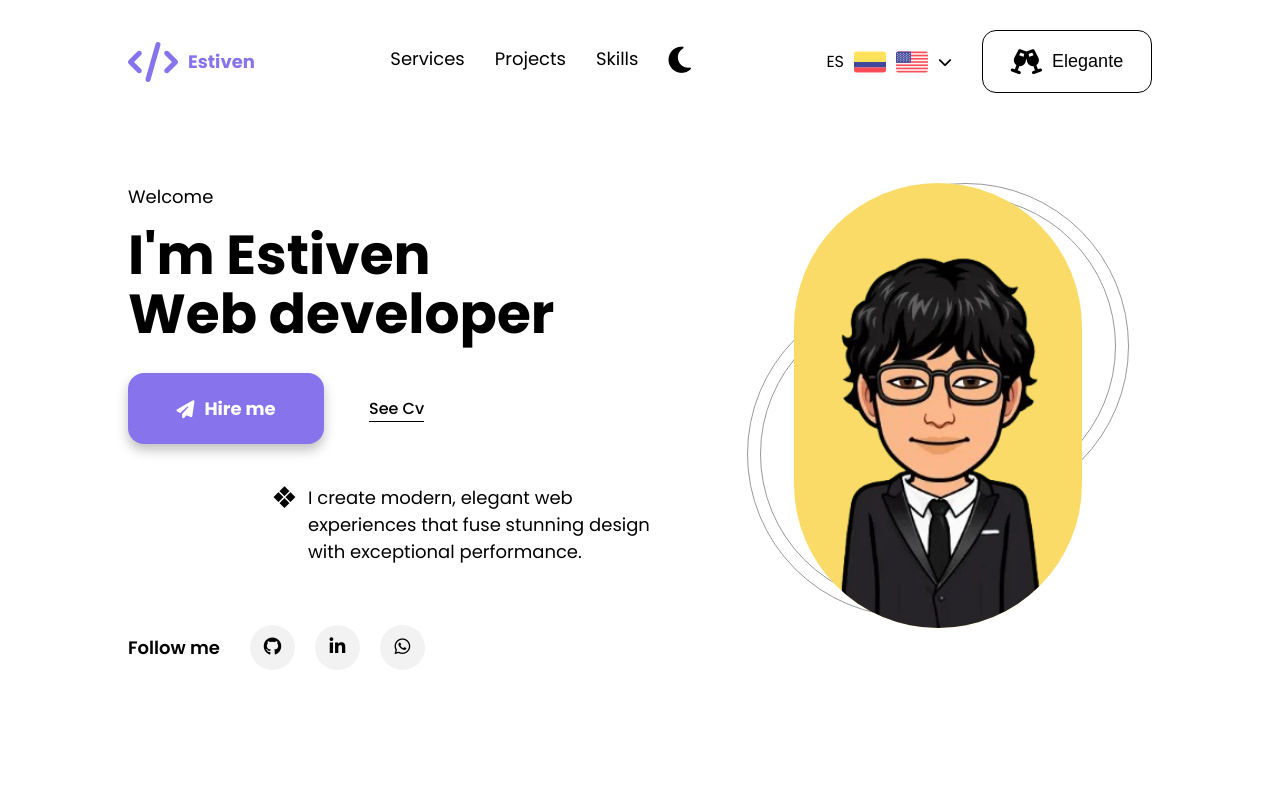
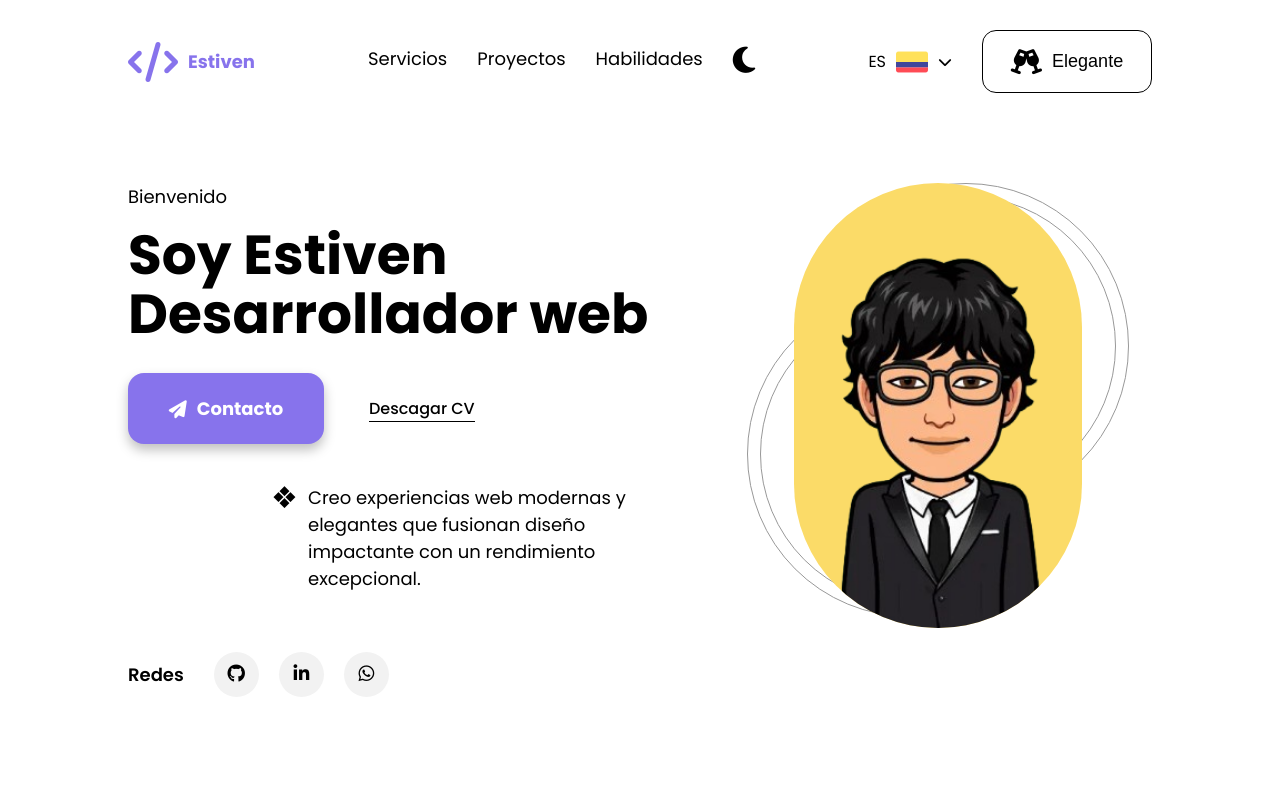
Before and after one commit to EstivennGarcia19/Portafolio-web, a React (Create React App) app: page / in a window 1280 px wide. Shown: the top 800 px of the page. Built offline with nearby package versions, Linux system fonts and the light colour scheme.

Commit message:
Toggle Button para el idioma listo, avatar de mewing listo

```diff
--- a/src/components/Hero.jsx
+++ b/src/components/Hero.jsx
@@ -59,7 +59,7 @@ function Hero() {
           <aside className='decoration-cicle-one'><div className="circle"></div></aside>
           <aside className='decoration-cicle-two'><div className="circle"></div></aside>
           <div className='container-sexy-photo' data-aos="zoom-in">
-            <img src={modeSelected ? '/media/me2.png' : '/media/me-avatar.png'} alt="Foto del sexi programador" loading='lazy' />
+            <img src={modeSelected ? '/media/me-avatar-mewing2.png' : '/media/me-avatar.png'} alt="Foto del sexi programador" loading='lazy' />
           </div>
         </article>
       </div>
--- /dev/null
+++ b/src/components/LanguageToggle.jsx
@@ -0,0 +1,29 @@
+import React, { useState } from 'react'
+import i18next from 'i18next';
+
+function LanguageToggle() {
+
+    const [currentLang, setCurrentLang] = useState("es")
+
+    const handleChangeLanguage = () => {
+
+        const newLang = currentLang === 'es' ? 'en' : 'es';
+
+        i18next.changeLanguage(newLang)
+        setCurrentLang(newLang);
+
+    }
+
+    return (
+        <div className="change-language">
+            <p>{currentLang === 'es' ? 'ES' : 'EN'}</p>
+            {/* <img src="media/lang-esp.png" onClick={handleChangeLanguage} alt="" /> */}
+            <img src={currentLang === 'es' ? 'media/lang-esp.png' : 'media/lang-eng.png'} onClick={handleChangeLanguage} alt="" />
+
+            {/* <i class="fa-solid fa-chevron-down"></i> */}
+            <i className={currentLang === 'es' ? 'fa-solid fa-chevron-down' : 'fa-solid fa-chevron-up'}></i>
+        </div>
+    )
+}
+
+export default LanguageToggle
--- a/src/components/MobileNavBar.jsx
+++ b/src/components/MobileNavBar.jsx
@@ -24,9 +24,7 @@ export default function MobileNavBar() {
                 <li className='option'>
                     <a href='#skills'>{t("navBar.skills")}</a>
                 </li>
-                <li className='dark-light-mode'>
-                    <DarkTheme />
-                </li>
+
             </ul>
             <div className="change-mode-mobile">
                 <DarkTheme />
--- a/src/components/Navbar.jsx
+++ b/src/components/Navbar.jsx
@@ -5,6 +5,7 @@ import { useMode } from '../Context/ModeContext';
 import { useMobileNav } from '../Context/MobileNavContext';
 import i18next from 'i18next';
 import { useTranslation } from 'react-i18next';
+import LanguageToggle from './LanguageToggle';
 
 function Navbar() {
 
@@ -13,11 +14,7 @@ function Navbar() {
 
     const [t, i18n] = useTranslation("global");
 
-    const handleChangeLanguage = (lang = String) => {
 
-        i18next.changeLanguage(lang)
-
-    }
 
 
     return (
@@ -43,12 +40,7 @@ function Navbar() {
                 </ul>
                 <article className='change-mode'>
 
-                    <div className="change-language">
-                        <p>ES</p>
-                        <img src="media/lang-esp.png" onClick={() => handleChangeLanguage("es")} alt="" />
-                        <img src="media/lang-eng.png" onClick={() => handleChangeLanguage("en")} alt="" />
-                        <i class="fa-solid fa-chevron-down"></i>
-                    </div>
+                    <LanguageToggle></LanguageToggle>
 
                     <button onClick={changeMode}>
                         {/* <i className="fa-solid fa-wine-glass"></i> */}
--- a/src/index.css
+++ b/src/index.css
@@ -128,6 +128,11 @@ code {
   display: flex;
   align-items: center;
   gap: 10px;
+}
+
+.navBar .change-mode .change-language img {
+  cursor: pointer;
+  transition: opacity 0.5s ease-in-out;
 }
 
 .navBar .change-mode .change-language i {
--- a/src/index.js
+++ b/src/index.js
@@ -14,7 +14,7 @@ import { I18nextProvider } from 'react-i18next';
 
 i18next.init({
   interpolation: { escapeValue: false },
-  lng: "en",
+  lng: "es",
   resources: {
     en: {
       global: global_en
```
Also changed, not shown: public/media/me-avatar-mewing.png (added), public/media/me-avatar-mewing2.png (added).
